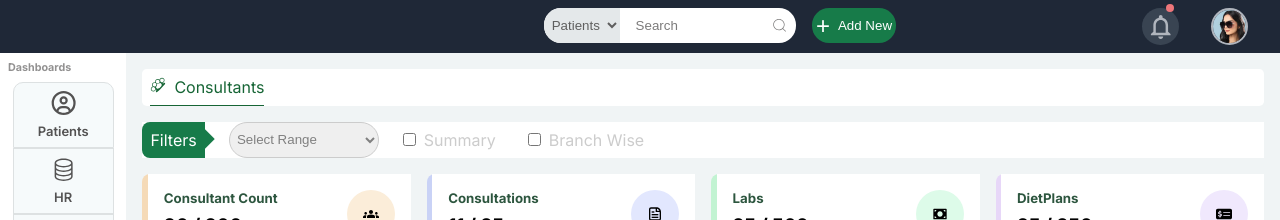
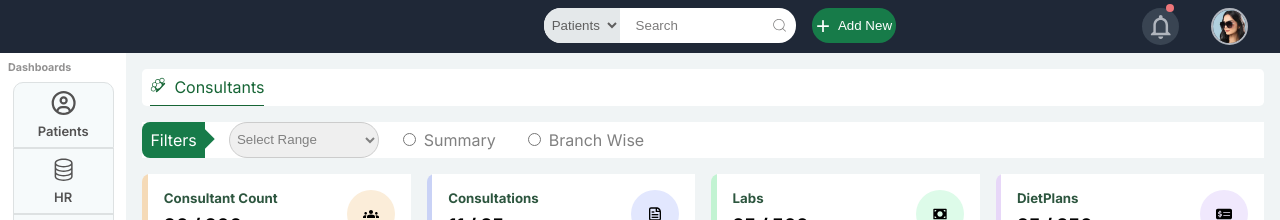
Before and after one commit to Deckason/jeevan-kumar-intern-assessment, a Next.js app: page / in a window 1280 px wide. Shown: the top 220 px of the page. Built offline with nearby package versions, Linux system fonts and the light colour scheme.

Commit message:
Done with the dashboard Ui

```diff
--- a/src/app/components/filters/Filters.jsx
+++ b/src/app/components/filters/Filters.jsx
@@ -14,12 +14,12 @@ const Filters = () => {
         <option value="">Option1</option>
       </select>
       <div className={styles.checkButtons}>
-        <label htmlFor="Summary">
-          <input type="checkbox" name="" id="" />
+        <label htmlFor="checkbox">
+          <input type="radio" name="" id="checkbox" className={styles.input} />
           <p>Summary</p>
         </label>
-        <label htmlFor="Branch Wise">
-          <input type="checkbox" name="" id="" />
+        <label htmlFor="checkbox">
+          <input type="radio" name="" id="checkbox" className={styles.input} />
           <p>Branch Wise</p>
         </label>
       </div>
--- a/src/app/components/filters/filters.module.css
+++ b/src/app/components/filters/filters.module.css
@@ -50,5 +50,5 @@
     justify-content: center;
     align-items: center;
     gap: .5rem;
-    color: #ccc;
+    color: grey;
 }
```
